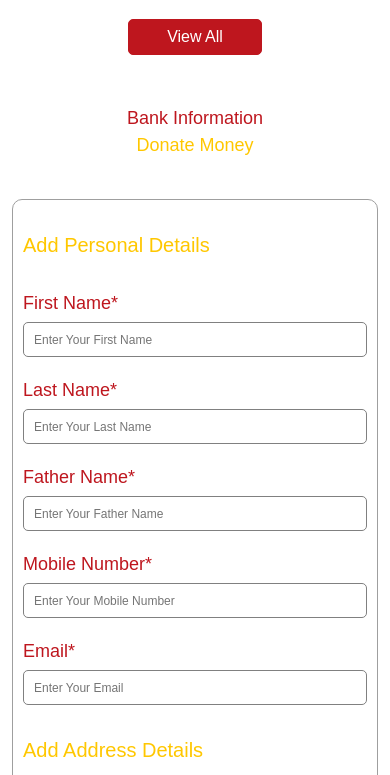
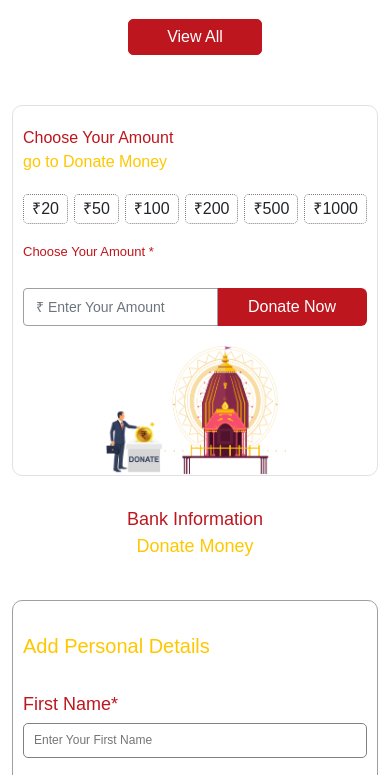
Before and after one commit to akshayd021/tample-donation, a plain HTML site: page Home.html in a window 390 px wide. Shown: the part 4563-5338 px from the top of the page. Drawn offline with nearby package versions, Linux system fonts and the light colour scheme.

Commit message:
bank-details

```diff
--- a/Home.html
+++ b/Home.html
@@ -237,6 +237,41 @@
       <div class="center">
         <button class="yellow-btn">View All</button>
       </div>
+      <div class="border">
+        <div class="row">
+          <div class="col-sm-12 col-md-7 col-lg-7 col-xs-12">
+            <div class="col-sm-12 col-md-12 col-lg-10 col-xs-12 ml-10">
+              <div class="head-section">
+                <div class="heading-amount">choose your amount</div>
+                <div class="yellow-head-amount">go to Donate Money</div>
+              </div>
+              <div class="chip">
+                <div class="chip-text">₹20</div>
+                <div class="chip-text">₹50</div>
+                <div class="chip-text">₹100</div>
+                <div class="chip-text">₹200</div>
+                <div class="chip-text">₹500</div>
+                <div class="chip-text">₹1000</div>
+              </div>
+              <div class="choose-amount">
+                <h4>choose your amount *</h4>
+                <div class="input-group">
+                  <input
+                    type="text"
+                    class="form-control"
+                    placeholder="₹ Enter Your Amount"
+                  />
+                  <button class="donate-button">Donate Now</button>
+                </div>
+              </div>
+            </div>
+          </div>
+          <div class="col-sm-12 col-md-5 col-lg-5 col-xs-12 donate-img">
+            <img src="/assets/temple.png" alt="donate-now" />
+          </div>
+        </div>
+      </div>
+
       <div class="head-section">
         <div class="heading">Bank Information</div>
         <div class="yellow-head">Donate Money</div>
@@ -274,7 +309,7 @@
         <div class="y-head">Add Address Details</div>
         <div class="row">
           <div class="col-sm-12 col-md-6 col-xs-12 col-lg-4 f-col">
-            <label class="red-text">Address *</label>
+            <label class="red-text">Address*</label>
             <input type="text" placeholder="Enter Your Address " required />
           </div>
           <div class="col-sm-12 col-md-6 col-xs-12 col-lg-4 f-col">
@@ -302,7 +337,7 @@
             </select>
           </div>
           <div class="col-sm-12 col-md-6 col-xs-12 col-lg-4 f-col">
-            <label class="red-text">Pin Code **</label>
+            <label class="red-text">Pin Code*</label>
             <input type="text" placeholder="Enter Your Email" required />
           </div>
         </div>
@@ -314,11 +349,11 @@
             <input type="text" placeholder="Enter Your Address " required />
           </div>
           <div class="col-sm-12 col-md-6 col-xs-12 col-lg-4 f-col">
-            <label class="red-text">Donation Amount **</label>
+            <label class="red-text">Donation Amount*</label>
             <input type="text" placeholder="Enter Your Amount " required />
           </div>
           <div class="col-sm-12 col-md-6 col-xs-12 col-lg-4 f-col">
-            <label class="red-text">ID Proof Type **</label>
+            <label class="red-text">ID Proof Type*</label>
             <select name="cars" id="cars">
               <option value="" selected>Enter Your ID Proof Type *</option>
               <option value="volvo">Volvo</option>
--- a/styles/Contact.css
+++ b/styles/Contact.css
@@ -104,6 +104,10 @@ body {
   gap: 8px;
   justify-content: center;
   margin: 10px auto;
+}
+.yellow-btn:hover {
+  transform: scale(1.1);
+  border: 1px solid #ffc700;
 }
 .map img {
   width: 100%;
--- a/styles/Doner.css
+++ b/styles/Doner.css
@@ -79,6 +79,10 @@ body {
   display: flex;
   align-items: center;
   gap: 8px;
+}
+.yellow-btn:hover {
+  transform: scale(1.1);
+  border: 1px solid #ffc700;
 }
 .icon {
   font-size: 15px;
--- a/styles/Home.css
+++ b/styles/Home.css
@@ -12,6 +12,20 @@ body {
   margin-top: 30px;
   text-align: center;
   text-transform: capitalize;
+}
+.heading-amount {
+  font-size: 25px;
+  color: #be161e;
+  font-weight: 500;
+  margin-top: 20px;
+  text-transform: capitalize;
+}
+.yellow-head-amount {
+  color: #ffc700;
+  font-weight: 500;
+  font-family: "Poppins", sans-serif !important;
+  font-size: 25px;
+  margin-bottom: 5px;
 }
 .yellow-head {
   text-align: center;
@@ -74,6 +88,10 @@ div.gallery img {
   border: 1px solid #be161e;
   border-radius: 5px;
   display: flex;
+}
+.yellow-btn:hover {
+  transform: scale(1.1);
+  border: 1px solid #ffc700;
 }
 .center {
   display: flex;
@@ -230,6 +248,72 @@ div.gallery img {
 .accordion-head {
   color: #ffc700;
 }
+
+.chip {
+  display: flex;
+  flex-direction: row;
+  justify-content: space-between;
+  margin: 20px auto;
+}
+.chip-text {
+  border: 1.5px dotted #00000080;
+  padding: 4px 15px;
+  cursor: pointer;
+  border-radius: 5px;
+}
+.chip-text:hover {
+  background-color: #be161e;
+  border: 1px dotted #ffc700;
+  color: white;
+}
+.choose-amount h4 {
+  font-size: 18px;
+  text-transform: capitalize;
+  font-weight: 500;
+  color: #be161e;
+  margin-top: 20px;
+}
+.input-group {
+  width: 100%;
+}
+.input-group input {
+  border: 1px solid #9f9f9f;
+  font-size: 14px;
+}
+
+.form-control {
+  width: 100%;
+  margin-top: 20px;
+  height: 40px;
+}
+.ml-10 {
+  margin-left: 20px;
+}
+
+.donate-button {
+  width: 150px;
+  height: 40px;
+  /* margin-left: -50px !important; */
+  border-top-left-radius: 0 !important;
+  border-bottom-left-radius: 0 !important;
+  margin-top: 20px;
+  background: #be161e;
+  border: 0px solid #be161e;
+  border-radius: 6px;
+  color: #fff;
+}
+.border {
+  border: 1px solid #9f9f9f;
+  border-radius: 10px;
+}
+.donate-img {
+  height: 100%;
+}
+.donate-img img {
+  height: 100%;
+  object-fit: cover;
+}
+
 @media only screen and (max-width: 600px) {
   .heading {
     font-size: 18px;
@@ -252,6 +336,36 @@ div.gallery img {
   .payment {
     padding: 10px;
   }
+  .ml-10 {
+    margin-left: 10px;
+    margin-right: 10px;
+  }
+  .chip-text {
+    padding: 2px 8px;
+  }
+  .heading-amount {
+    font-size: 16px;
+  }
+  .yellow-head-amount {
+    font-size: 16px;
+  }
+  .choose-amount h4 {
+    font-size: 13px;
+  }
+  .form-control {
+    height: 38px;
+  }
+  .donate-button {
+    height: 38px;
+  }
+  .donate-img img {
+    width: 50%;
+    height: 50%;
+    justify-content: center;
+    display: flex;
+    margin-top: 20px;
+    margin: 20px auto 0 auto;
+  }
 }
 
 @media only screen and (min-width: 768px) and (max-width: 1024px) {
@@ -270,4 +384,37 @@ div.gallery img {
   .payment {
     padding: 15px;
   }
+  .ml-10 {
+    margin-left: 10px;
+    margin-right: 10px;
+  }
+  .chip-text {
+    padding: 3px 12px;
+  }
+  .heading-amount {
+    font-size: 20px;
+  }
+  .yellow-head-amount {
+    font-size: 20px;
+  }
+  .choose-amount h4 {
+    font-size: 16px;
+  }
+  .input-group {
+    margin-bottom: 10px;
+  }
+  .form-control {
+    height: 38px;
+  }
+  .donate-button {
+    height: 38px;
+  }
+  .donate-img img {
+    width: 100%;
+    height: 80%;
+    justify-content: center;
+    display: flex;
+    margin: 20px auto 0 auto;
+    bottom: 0;
+  }
 }
```
Also changed, not shown: Doner.html (+1 -2 lines), styles/Navbar.css (+6 -1 lines), assets/temple.png (added).
